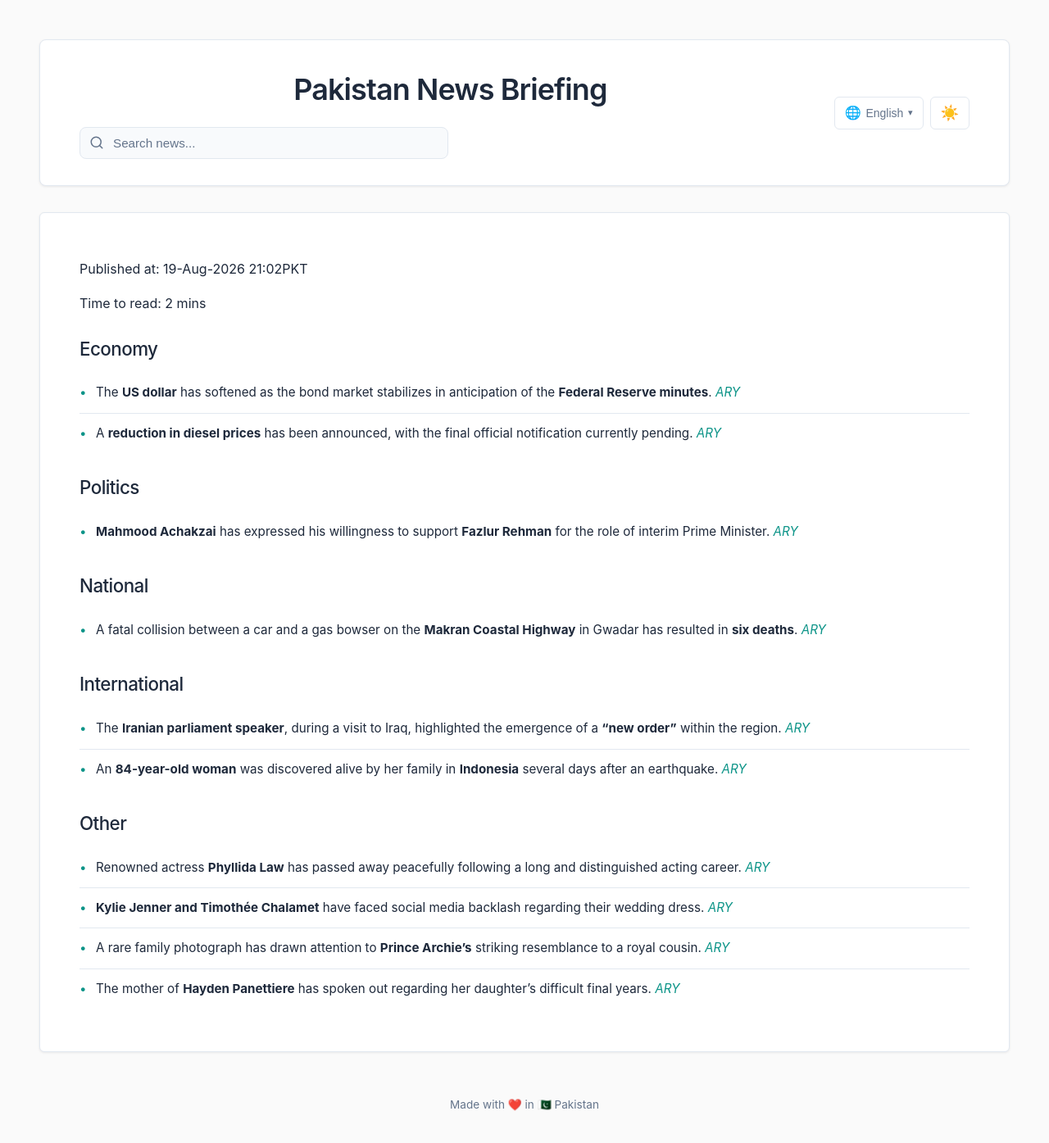
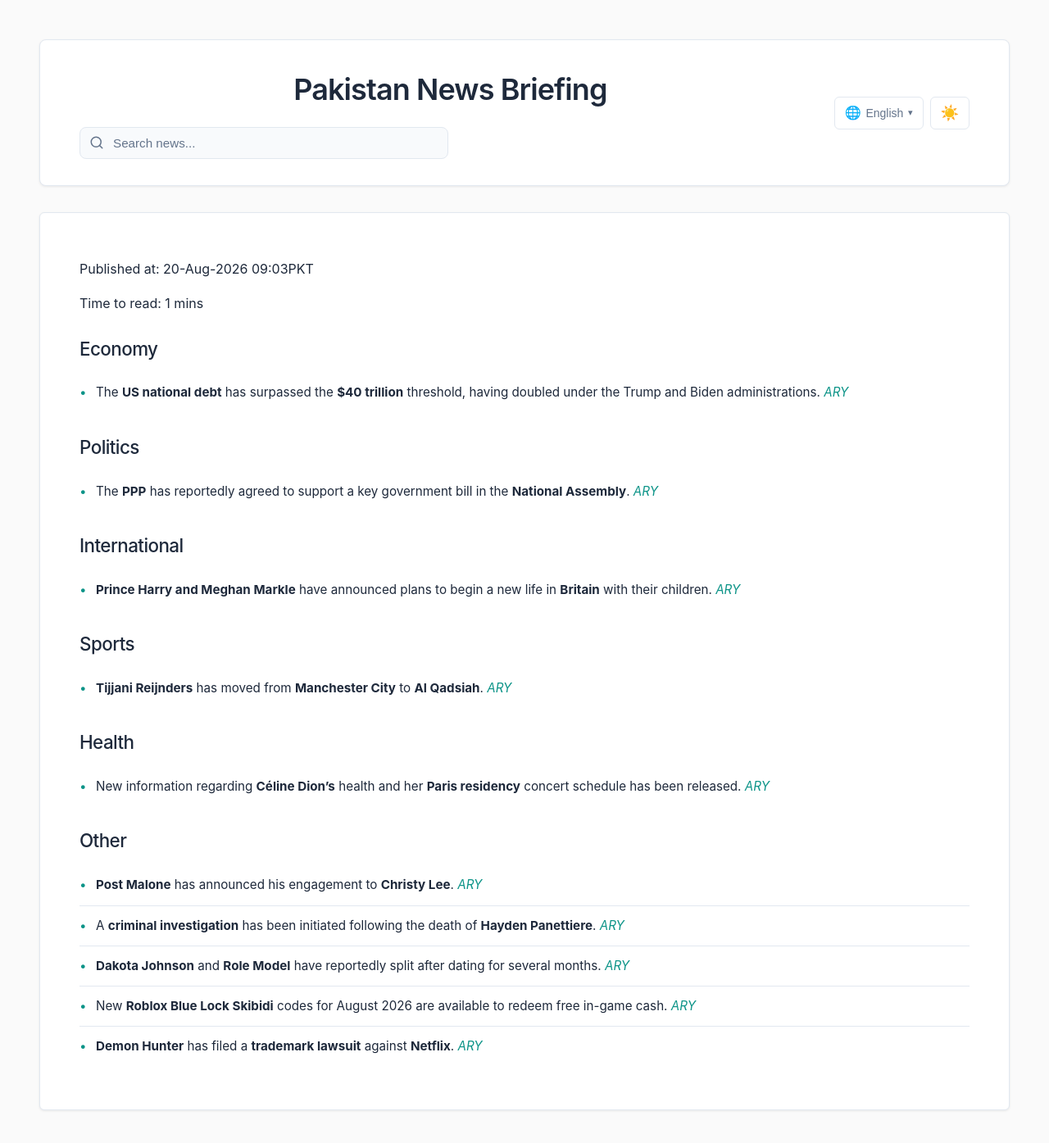
Before and after one commit to zsubzwary/news, a Jekyll site: the page built from en/index.md, in a window 1280 px wide and 1400 px high. Shown: the top 1395 px of the window at 82% size. Built offline with Jekyll 4.4.1, drawn with Linux system fonts in a browser that asks for light colours; some web fonts are replaced; comment, search, counter and statistics services are not loaded.

Commit message:
DateTime; 2026-08-20T04:03:36.413Z

```diff
--- a/en/index.md
+++ b/en/index.md
@@ -4,26 +4,28 @@ title: Pakistan News Briefing
 lang: en
 ---
 
-Published at: 19-Aug-2026 21:02PKT
+Published at: 20-Aug-2026 09:03PKT
 
-Time to read: 2 mins
+Time to read: 1 mins
 
 ### Economy
-- The **US dollar** has softened as the bond market stabilizes in anticipation of the **Federal Reserve minutes**. *[ARY](https://arynews.tv/dollar-softens-as-bond-market-steadies-ahead-of-fed-minutes)*
-- A **reduction in diesel prices** has been announced, with the final official notification currently pending. *[ARY](https://arynews.tv/diesel-price-cut-expected-after-ogra-notification)*
+- The **US national debt** has surpassed the **$40 trillion** threshold, having doubled under the Trump and Biden administrations. *[ARY](https://arynews.tv/us-debt-crosses-40-trillion-threshold-under-trump-biden-govts)*
 
 ### Politics
-- **Mahmood Achakzai** has expressed his willingness to support **Fazlur Rehman** for the role of interim Prime Minister. *[ARY](https://arynews.tv/mehmood-achakzai-backs-fazal-ur-rehman-as-interim-pm)*
-
-### National
-- A fatal collision between a car and a gas bowser on the **Makran Coastal Highway** in Gwadar has resulted in **six deaths**. *[ARY](https://arynews.tv/coastal-highway-accident-claims-multiple-victims)*
+- The **PPP** has reportedly agreed to support a key government bill in the **National Assembly**. *[ARY](https://arynews.tv/ppp-agrees-to-support-key-government-bill-in-national-assembly)*
 
 ### International
-- The **Iranian parliament speaker**, during a visit to Iraq, highlighted the emergence of a **"new order"** within the region. *[ARY](https://arynews.tv/visiting-iraq-irans-parliament-speaker-hails-new-order-in-the-region)*
-- An **84-year-old woman** was discovered alive by her family in **Indonesia** several days after an earthquake. *[ARY](https://arynews.tv/indonesia-family-finds-84-year-woman-alive-days-after-earthquake)*
+- **Prince Harry and Meghan Markle** have announced plans to begin a new life in **Britain** with their children. *[ARY](https://arynews.tv/prince-harry-meghan-markle-announce-new-life-in-britain-with-kids)*
+
+### Sports
+- **Tijjani Reijnders** has moved from **Manchester City** to **Al Qadsiah**. *[ARY](https://arynews.tv/tijjani-reijnders-moves-from-man-city-to-al-qadsiah)*
+
+### Health
+- New information regarding **Céline Dion's** health and her **Paris residency** concert schedule has been released. *[ARY](https://arynews.tv/celine-dion-paris-residency-opening-date-full-concert-schedule-and-latest-health-update)*
 
 ### Other
-- Renowned actress **Phyllida Law** has passed away peacefully following a long and distinguished acting career. *[ARY](https://arynews.tv/phyllida-law-dies-peacefully-after-long-acting-career)*
-- **Kylie Jenner and Timothée Chalamet** have faced social media backlash regarding their wedding dress. *[ARY](https://arynews.tv/kylie-jenner-timothee-chalamet-receive-backlash-over-wedding-dress-see-pic)*
-- A rare family photograph has drawn attention to **Prince Archie’s** striking resemblance to a royal cousin. *[ARY](https://arynews.tv/prince-archies-uncanny-resemblance-to-royal-cousin-highlighted-in-rare-family-picture)*
-- The mother of **Hayden Panettiere** has spoken out regarding her daughter's difficult final years. *[ARY](https://arynews.tv/hayden-panettieres-mom-speaks-about-her-daughters-difficult-final-years)*
+- **Post Malone** has announced his engagement to **Christy Lee**. *[ARY](https://arynews.tv/post-malone-finds-love-again-as-he-gets-engaged-to-christy-lee)*
+- A **criminal investigation** has been initiated following the death of **Hayden Panettiere**. *[ARY](https://arynews.tv/hayden-panettieres-death-prompts-criminal-investigation)*
+- **Dakota Johnson** and **Role Model** have reportedly split after dating for several months. *[ARY](https://arynews.tv/dakota-johnson-and-role-model-quietly-split-after-several-months-of-dating)*
+- New **Roblox Blue Lock Skibidi** codes for August 2026 are available to redeem free in-game cash. *[ARY](https://arynews.tv/active-roblox-blue-lock-skibidi-codes-august-2026-redeem-free-in-game-cash)*
+- **Demon Hunter** has filed a **trademark lawsuit** against **Netflix**. *[ARY](https://arynews.tv/demon-hunter-files-trademark-lawsuit-against-netflix)*
```
